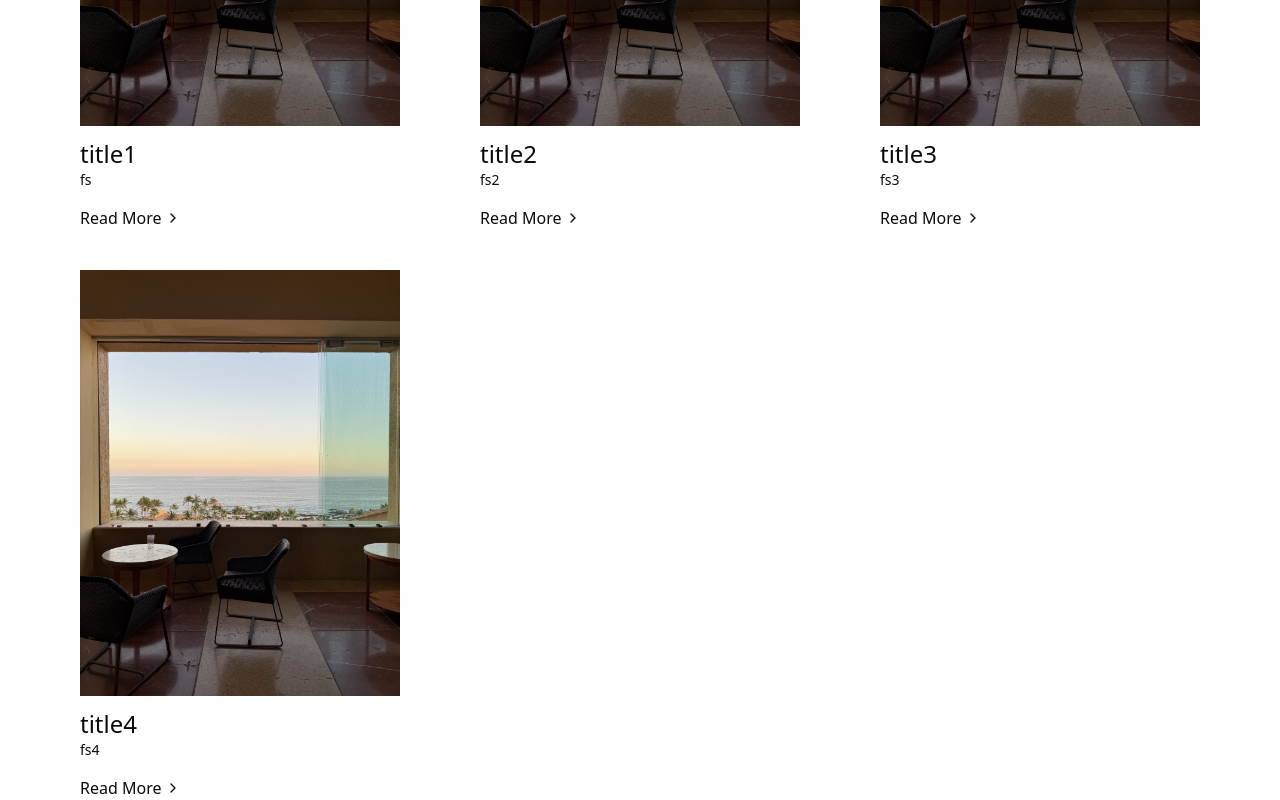
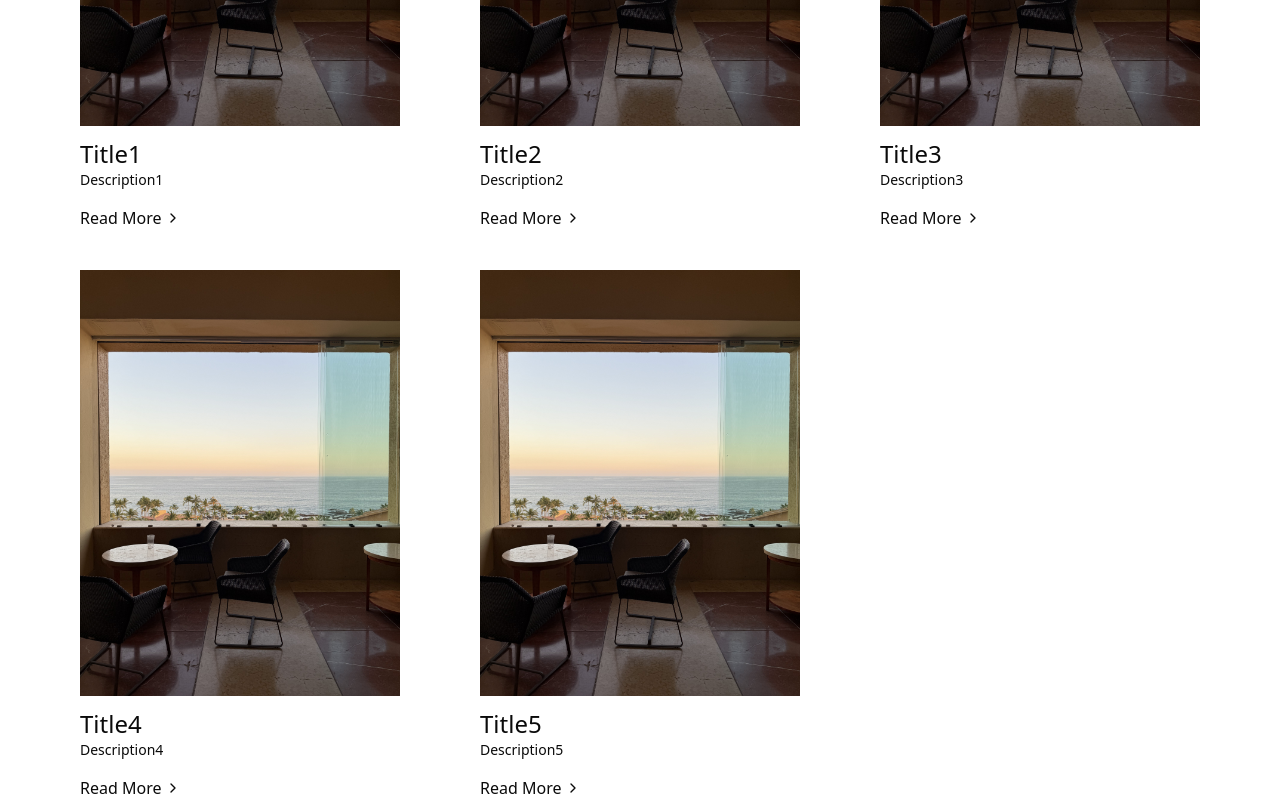
Before and after one commit to marianneliuu/blog, a Next.js app: page / in a window 1280 px wide. Shown: the part 1207-2007 px from the top of the page. Built offline with nearby package versions, Linux system fonts and the light colour scheme.

Commit message:
Fake database :(

```diff
--- a/src/app/page.tsx
+++ b/src/app/page.tsx
@@ -1,5 +1,6 @@
 import BlogCard from "@/components/blog-card";
 import Image from "next/image";
+import { blogData } from "@/blog-data";
 
 export default function Home() {
   return (
@@ -15,10 +16,9 @@ export default function Home() {
       </div>
       <div className="bg-stone-100 min-h-10 mt-10"></div>
       <div className="flex flex-row flex-wrap">
-        <BlogCard title={"title1"} description={"fs"} imageURL={"/testimage.jpg"} />
-        <BlogCard title={"title2"} description={"fs2"} imageURL={"/testimage.jpg"} />
-        <BlogCard title={"title3"} description={"fs3"} imageURL={"/testimage.jpg"} />
-        <BlogCard title={"title4"} description={"fs4"} imageURL={"/testimage.jpg"} />
+        {blogData.map((blog) => (
+          <BlogCard key={blog.id} title={blog.title} description={blog.description} imageURL={blog.imageURL} />
+        ))}
       </div>
     </>
   );
--- /dev/null
+++ b/src/blog-data.ts
@@ -0,0 +1,32 @@
+export const blogData = [
+  {
+    id: 1,
+    title: "Title1",
+    description: "Description1",
+    imageURL: "/testimage.jpg",
+  },
+  {
+    id: 2,
+    title: "Title2",
+    description: "Description2",
+    imageURL: "/testimage.jpg",
+  },
+  {
+    id: 3,
+    title: "Title3",
+    description: "Description3",
+    imageURL: "/testimage.jpg",
+  },
+  {
+    id: 4,
+    title: "Title4",
+    description: "Description4",
+    imageURL: "/testimage.jpg",
+  },
+  {
+    id: 5,
+    title: "Title5",
+    description: "Description5",
+    imageURL: "/testimage.jpg",
+  },
+];
```
